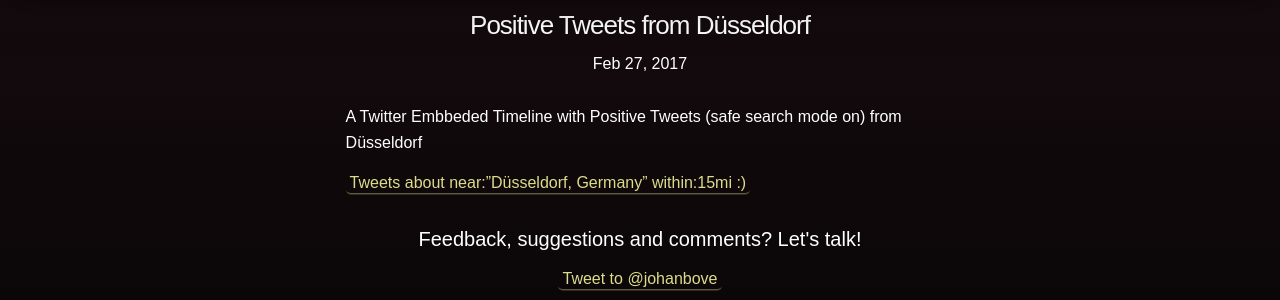
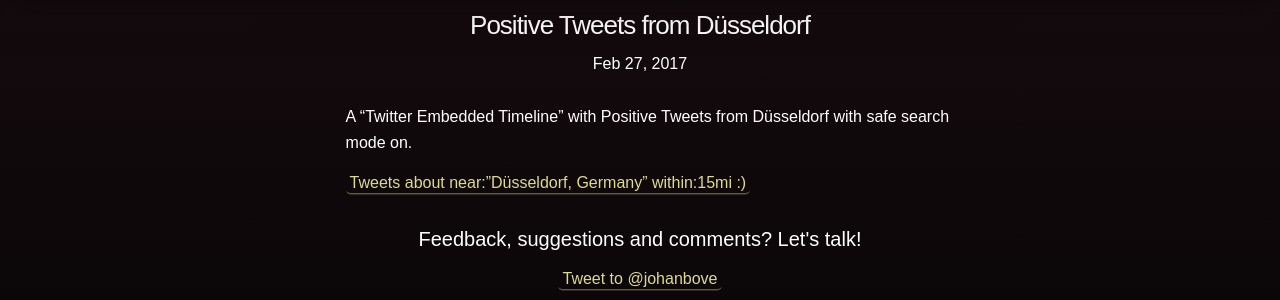
Before and after one commit to johanbove/johanbove.github.io, a Jekyll site: the page built from _posts/2017-02-27-positivetweetsinduesseldorf.md, in a window 1280 px wide. Shown: the part 241-541 px from the top of the page. Built offline with Jekyll 4.4.1, drawn with Linux system fonts in a browser that asks for light colours; comment, search, counter and statistics services are not loaded.

Commit message:
Updates post Fixed typos

```diff
--- a/_posts/2017-02-27-positivetweetsinduesseldorf.md
+++ b/_posts/2017-02-27-positivetweetsinduesseldorf.md
@@ -4,7 +4,7 @@
 categories: blog
 ---
 
-A Twitter Embbeded Timeline with Positive Tweets (safe search mode on) from Düsseldorf
+A "Twitter Embedded Timeline" with Positive Tweets from Düsseldorf with safe search mode on.
 
 <a class="twitter-timeline" href="https://twitter.com/search?q=near%3A%22D%C3%BCsseldorf%2C%20Germany%22%20within%3A15mi%20%3A%29" data-widget-id="835990258038759424">Tweets about near:"Düsseldorf, Germany" within:15mi :)</a>
 <script>!function(d,s,id){var js,fjs=d.getElementsByTagName(s)[0],p=/^http:/.test(d.location)?'http':'https';if(!d.getElementById(id)){js=d.createElement(s);js.id=id;js.src=p+"://platform.twitter.com/widgets.js";fjs.parentNode.insertBefore(js,fjs);}}(document,"script","twitter-wjs");</script>
```
